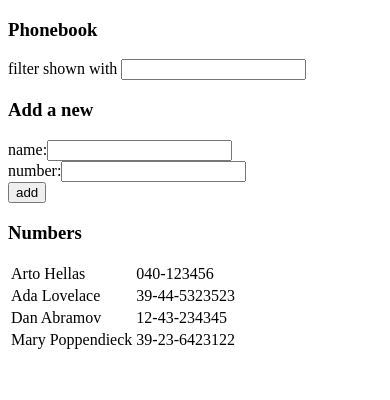
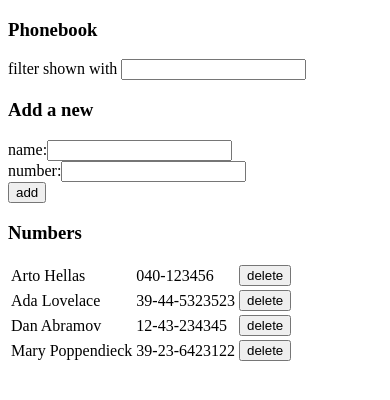
Before and after one commit to CReilly0/fullstackopen2021, a React (Create React App) app in the folder part2/phonebook/: page / in a window 390 px wide. Shown: the top 400 px of the page. Built offline with nearby package versions, Linux system fonts and the light colour scheme; data requests are answered from the project's data file.

Commit message:
2.17: Phonebook step9
Make it possible for users to delete entries from the phonebook. The deletion can be done through a dedicated button for each person in the phonebook list. You can confirm the action from the user by using the window.confirm method:

```diff
--- a/part2/phonebook/src/App.js
+++ b/part2/phonebook/src/App.js
@@ -1,5 +1,4 @@
 import React, { useState, useEffect } from 'react'
-import axios from 'axios'
 import PersonForm from './Components/PersonForm'
 import Persons from './Components/Persons'
 import Filter from './Components/Filter'
@@ -19,6 +18,16 @@ const App = () => {
         setPersons(response.data)
       })
   }, [])
+
+
+  const handleDelete = ({ person }) => {
+    window.confirm(`Delete ${person.name}?`)
+    const newPersons = persons.filter((p) => p.id !== person.id);
+    console.log(newPersons)
+    phonebookService
+    .remove(person.id, 1)
+    .then(setPersons(newPersons))
+  }
 
   const handleNameChange = (e) => { setNewName(e.target.value) }
   const handleNumberChange = (e) => { setNewNumber(e.target.value) }
@@ -61,7 +70,7 @@ const App = () => {
         newNumber={newNumber}
         handleNumberChange={handleNumberChange}/>
       <h3>Numbers</h3>
-      <Persons persons={personsToShow} />
+      <Persons persons={personsToShow} handleDelete={handleDelete}/>
     </div>
   )
 }
--- a/part2/phonebook/src/Components/Persons.js
+++ b/part2/phonebook/src/Components/Persons.js
@@ -1,6 +1,6 @@
 import React from 'react';
 
-const Persons = ({ persons, filter }) => {
+const Persons = ({ persons, handleDelete }) => {
 
   return(
     <>
@@ -10,6 +10,7 @@ const Persons = ({ persons, filter }) => {
           <tr key={person.name}>
             <td>{person.name}</td>
             <td>{person.number}</td>
+            <td><button onClick={() =>handleDelete({person})}>delete</button></td>
           </tr>
         )}
         </tbody>
--- a/part2/phonebook/src/Services/phonebook.js
+++ b/part2/phonebook/src/Services/phonebook.js
@@ -9,7 +9,12 @@ const create = newObject => {
   return axios.post(baseUrl, newObject)
 }
 
+const remove = id => {
+  return axios.delete(`${baseUrl}/${id}`)
+}
+
 export default {
   getAll: getAll,
   create: create,
+  remove: remove,
 }
```
